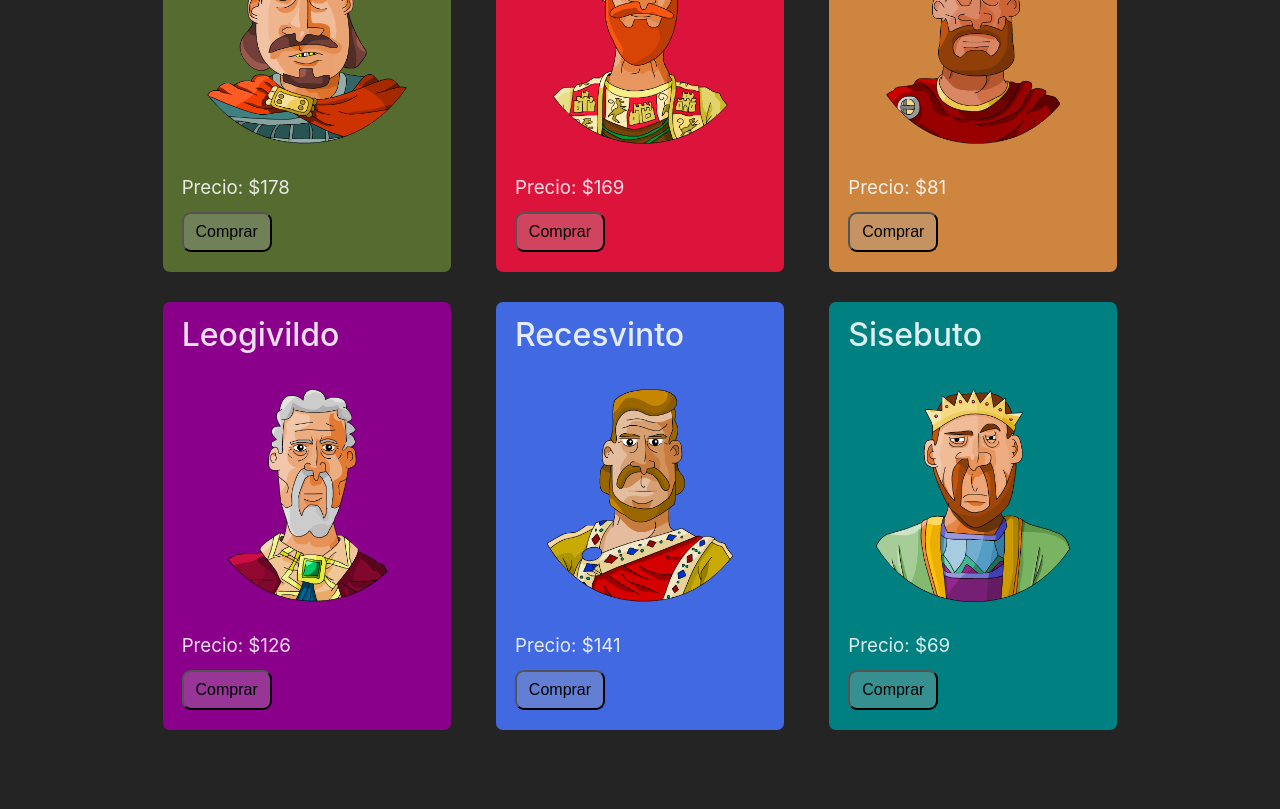
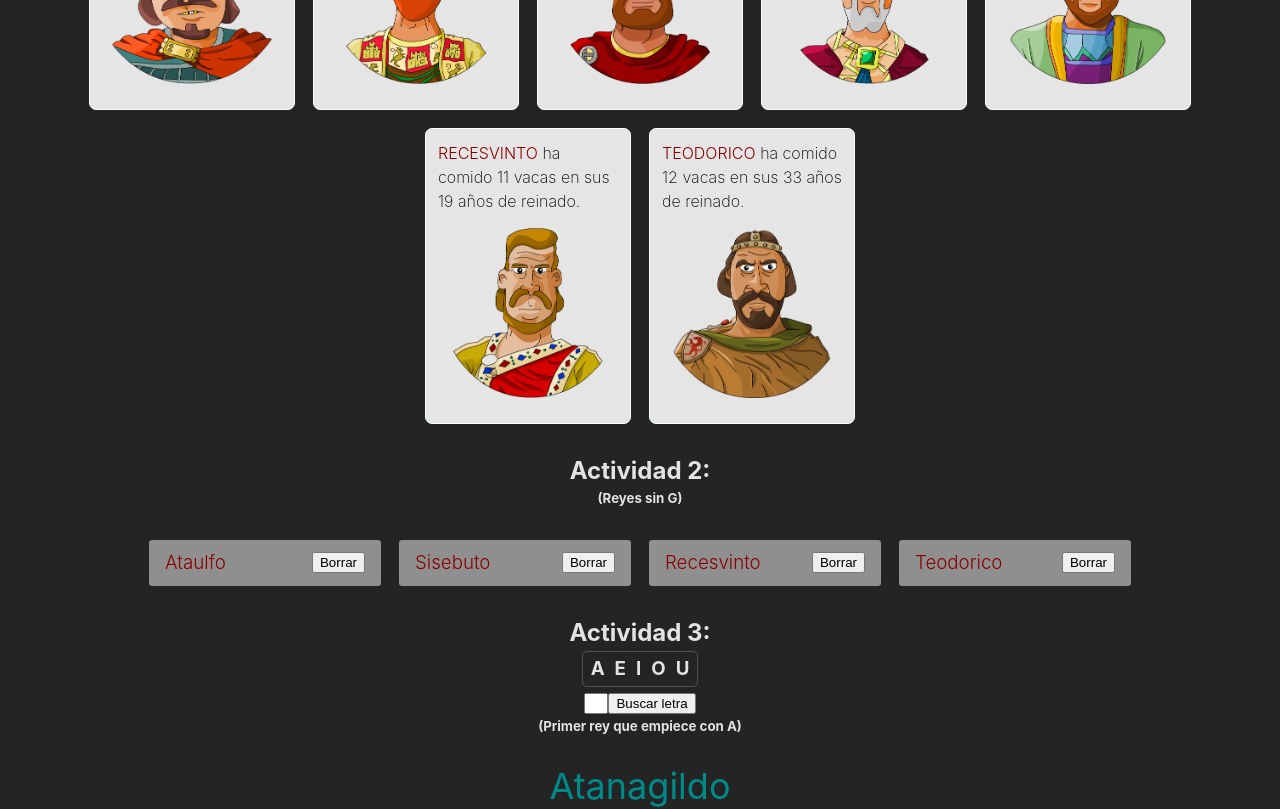
Before and after one commit to tomasjibaja/react-sin-dolor-JAB, a React (Vite) app: page / in a window 1280 px wide. Shown: the part 280-1089 px from the top of the page. Before the commit the page ends 1043 px from the top, so only its background shows below. Built offline with nearby package versions, Linux system fonts and the light colour scheme.

Commit message:
commiteando clase 5

```diff
--- /dev/null
+++ b/src/App5.css
@@ -0,0 +1,113 @@
+:root {
+    font-family: Inter, system-ui, Avenir, Helvetica, Arial, sans-serif;
+    line-height: 1.5;
+    font-weight: 400;
+
+    color-scheme: light dark;
+    color: rgba(255, 255, 255, 0.87);
+    background-color: #242424;
+
+    font-synthesis: none;
+    text-rendering: optimizeLegibility;
+    -webkit-font-smoothing: antialiased;
+    -moz-osx-font-smoothing: grayscale;
+}
+
+body {
+margin: 0;
+display: flex;
+place-items: center;
+min-width: 320px;
+min-height: 100vh;
+padding: 9px;
+}
+
+#root {
+    width: 100vw;
+    display: flex;
+    place-items: center;
+    flex-direction: column;
+}
+
+.king-container {
+    max-width: 90vw;
+    display: flex;
+    flex-wrap: wrap;
+    margin: auto;
+    justify-content: center;
+}
+
+.king-card {
+    width: 180px;
+    height: 270px;
+    display: flex;
+    flex-direction: column;
+    align-items: center;
+    border: 1px solid azure;
+    border-radius: 7px;
+    margin: 9px;
+    padding: 12px;
+    background-color: rgba(250,250,250,.9);
+}
+
+.king-card > p {
+    color: black;
+    margin: 0;
+    font-weight: 200;
+}
+
+.king-card > p > span {
+    color: darkred;
+    font-weight: 300;
+}
+
+.king-card > img {
+    width: 160px;
+    margin: 15px 0;
+}
+
+.kin-container {
+    width: 90vw;
+    display: flex;
+    flex-wrap: wrap;
+    margin: auto;
+    justify-content: center;
+}
+
+.kin {
+    display: flex;
+    flex-direction: row;
+    align-items: center;
+    justify-content: space-between;
+    width: 200px;
+    background-color: rgba(250,250,250,.5);
+    margin: 9px;
+    padding: 9px 16px;
+    border-radius: 3px;
+}
+
+.kin > h3 {
+    margin: 0;
+    color: darkred;
+    font-weight: 300;
+}
+
+.vocales {
+    border: 1px solid rgba(250,250,250,.2);
+    border-radius: 5px;
+    padding: 3px;
+}
+
+.vocales > span {
+    padding: 0 5px;
+    user-select: none;
+    cursor:pointer;
+}
+
+.sumar-letra {
+    padding: 3px;
+}
+
+.sumar-letra > input {
+    width: 16px;
+}
--- /dev/null
+++ b/src/App5.jsx
@@ -0,0 +1,107 @@
+import React from 'react'
+import KingEaterCard from './components/KingEaterCard'
+import Kin from './components/Kin'
+import './App5.css'
+import { useState, useEffect, useRef } from 'react'
+
+const reyes=[
+    {
+        nombre:"Atanagildo",
+        reinado:15,
+        vacasComidas:9
+    },{
+        nombre:"Ervigio",
+        reinado:7,
+        vacasComidas:3
+    },{
+        nombre:"Ataulfo",
+        reinado:5,
+        vacasComidas:16
+    },{
+        nombre:"Leogivildo",
+        reinado:18,
+        vacasComidas:3
+    },{
+        nombre:"Sisebuto",
+        reinado:9,
+        vacasComidas:13
+    },{
+        nombre:"Recesvinto",
+        reinado:19,
+        vacasComidas:11
+    },{
+        nombre:"Teodorico",
+        reinado:33,
+        vacasComidas:12
+    }
+  ]
+
+const App5 = () => {
+
+  const [inicial, setInicial] = useState('A')
+
+  const inputVocal = useRef()
+
+  let reyE = reyes.find((elem) => (elem.nombre[0] == inicial))
+
+  const changeInicial = (e) => {
+    setInicial(e.target.innerHTML)
+    Array.from(document.querySelectorAll('.vocal')).map(elem => elem.style.color = 'inherit')
+    e.target.style.color = 'darkcyan'
+  }
+
+  const buscarLetra = () => {
+    setInicial(inputVocal.current.value.toUpperCase())
+    Array.from(document.querySelectorAll('.vocal')).map(elem => elem.style.color = 'inherit')
+    inputVocal.current.value = ''
+  }
+
+  useEffect(() => {
+  reyE = reyes.find((elem) => (elem.nombre[0] == inicial));
+  },[inicial])
+
+  return (
+    <>
+      <h2>Actividad 1:</h2>
+      <div className="king-container">
+        {reyes.map((elem, index) => {
+          return (
+            <KingEaterCard
+              key={index}
+              nombre={elem.nombre}
+              vacasComidas={elem.vacasComidas}
+              reinado={elem.reinado}
+            />
+          );
+        })}
+      </div>
+      <h2 style={{ marginBottom: "0" }}>Actividad 2:</h2>
+      <h5 style={{ marginTop: "0" }}>(Reyes sin G)</h5>
+      <div className="kin-container">
+        {reyes.map((elem, index) => {
+          if (!elem.nombre.includes("g")) {
+            return <Kin nombre={elem.nombre} key={index} />;
+          }
+        })}
+      </div>
+      <h2 style={{ marginBottom: "0" }}>Actividad 3:</h2>
+      <h3 className='vocales' style={{ margin: "0" }}>
+        <span className='vocal' onClick={changeInicial}>A</span>
+        <span className='vocal' onClick={changeInicial}>E</span>
+        <span className='vocal' onClick={changeInicial}>I</span>
+        <span className='vocal' onClick={changeInicial}>O</span>
+        <span className='vocal' onClick={changeInicial}>U</span>
+      </h3>
+      <div className='sumar-letra'>
+        <input ref={inputVocal} type="text" maxLength={1}/>
+        <button onClick={buscarLetra}>Buscar letra</button>
+      </div>
+      <h5 style={{ marginTop: "0" }}>(Primer rey que empiece con {inicial})</h5>
+      <p style={{ marginTop: "0", color: 'darkcyan', fontSize: '36px' }}>{reyE != undefined ? reyE.nombre : `No se ha encontrado un rey que empiece con ${inicial}.`}</p>
+      <h2 style={{ marginBottom: "0" }}>Actividad 4:</h2>
+      <h5 style={{ marginTop: "0" }}>(Contador de vacas y reinados)</h5>
+    </>
+  );
+}
+
+export default App5
--- /dev/null
+++ b/src/components/Kin.jsx
@@ -0,0 +1,17 @@
+import React from 'react'
+
+const Kin = ({ nombre }) => {
+
+  const handleClick = (e) => {
+    e.target.parentNode.remove()
+  }
+
+  return (
+    <div className='kin'>
+      <h3>{nombre}</h3>
+      <button onClick={handleClick} style={{ cursor: 'pointer' }}>Borrar</button>
+    </div>
+  )
+}
+
+export default Kin
--- /dev/null
+++ b/src/components/KingEaterCard.jsx
@@ -0,0 +1,12 @@
+import React from 'react'
+
+const KingEaterCard = ({ nombre, vacasComidas, reinado }) => {
+  return (
+    <div className='king-card'>
+      <p><span>{nombre.toUpperCase()}</span> ha comido {vacasComidas} vacas en sus {reinado} años de reinado.</p>
+      <img src={`./images/rey_${nombre.toLowerCase()}.png`} alt="" />
+    </div>
+  )
+}
+
+export default KingEaterCard
--- a/src/main.jsx
+++ b/src/main.jsx
@@ -1,6 +1,6 @@
 import { StrictMode } from 'react'
 import { createRoot } from 'react-dom/client'
-import App from './App4.jsx'
+import App from './App5.jsx'
 
 createRoot(document.getElementById('root')).render(
   <StrictMode>
```
